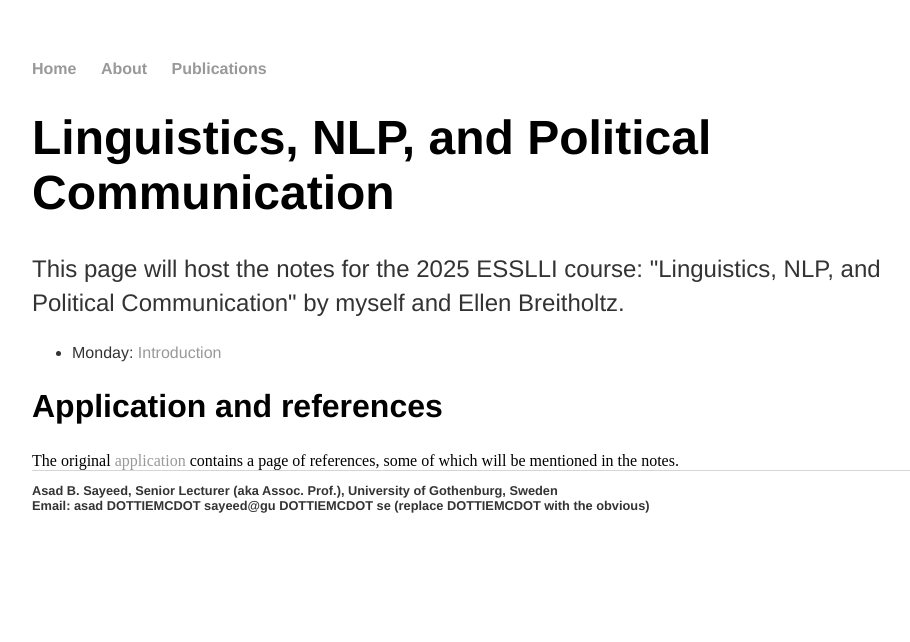
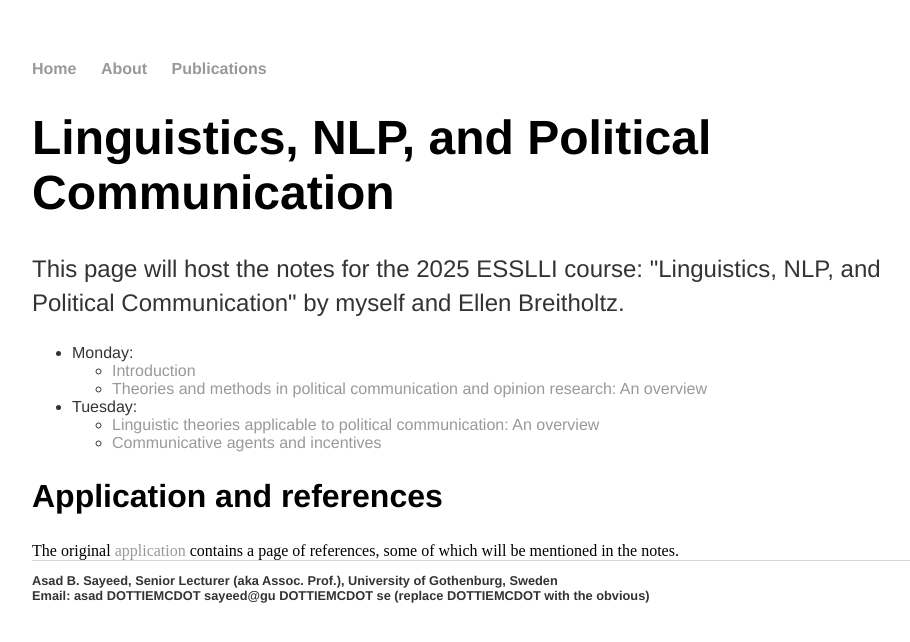
Before and after one commit to asayeed/asayeed.github.io, a Jekyll site: the page built from ESSLLI2025.html, in a window 1280 px wide. Shown: the top 642 px of the page, without its empty margins (160-1070 px from the left). Built offline with Jekyll 4.4.1, drawn with Linux system fonts in a browser that asks for light colours.

```diff
--- a/ESSLLI2025.html
+++ b/ESSLLI2025.html
@@ -6,7 +6,18 @@ title: Linguistics, NLP, and Political Communication
   <h1>Linguistics, NLP, and Political Communication</h1>
   <p>This page will host the notes for the 2025 ESSLLI course: "Linguistics, NLP, and Political Communication" by myself and Ellen Breitholtz.</p>
   <ul>
-    <li>Monday: <a href="ESSLLI2025/ESSLLI 2025 intro slides.pdf">Introduction</a></li>
+    <li>Monday:
+      <ul>
+	<li><a href="ESSLLI2025/ESSLLI 2025 intro slides.pdf">Introduction</a></li>
+	<li><a href="ESSLLI2025/ESSLLI 2025 Day 1 - Theories.pdf">Theories and methods in political communication and opinion research: An overview</a></li>
+      </ul>
+    </li>
+    <li>Tuesday:
+      <ul>
+	<li><a href="ESSLLI2025/ESSLLI 2025 Day 2.1 - Theories and PolComm.pdf">Linguistic theories applicable to political communication: An overview</a></li>
+	<li><a href="ESSLLI2025/ESSLLI 2025 Day 2.2 - Agents.pdf">Communicative agents and incentives</a></li>
+      </ul>
+    </li>
   </ul>
 
   <h2>Application and references</h2>
```
Also changed, not shown: 3 other files.
